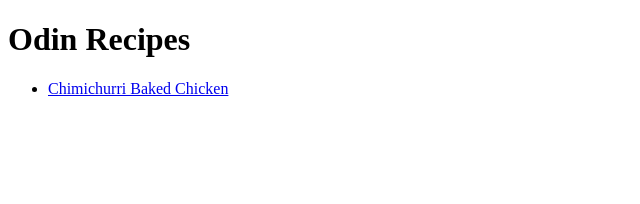
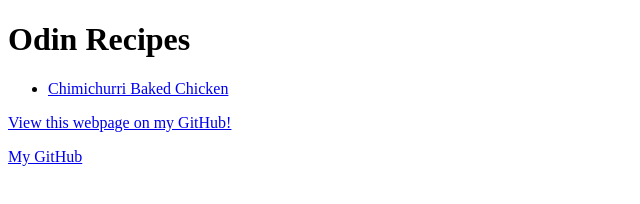
Before and after one commit to gloinho/odin-recipes, a plain HTML site: page index.html in a window 1280 px wide. Shown: the whole page, without its empty margins (0-640 px from the left). Drawn offline with Linux system fonts and the light colour scheme.

Commit message:
Added link to the web github and my github acc

```diff
--- a/index.html
+++ b/index.html
@@ -11,5 +11,7 @@
     <ul>
         <li><a href="./recipes/chimchurrichicken.html">Chimichurri Baked Chicken</a></li>
     </ul>
+    <p><a href="https://gloinho.github.io/odin-recipes/">View this webpage on my GitHub!</a></p>
+    <p><a href="https://github.com/gloinho">My GitHub</a></p>
 </body>
 </html>
```
